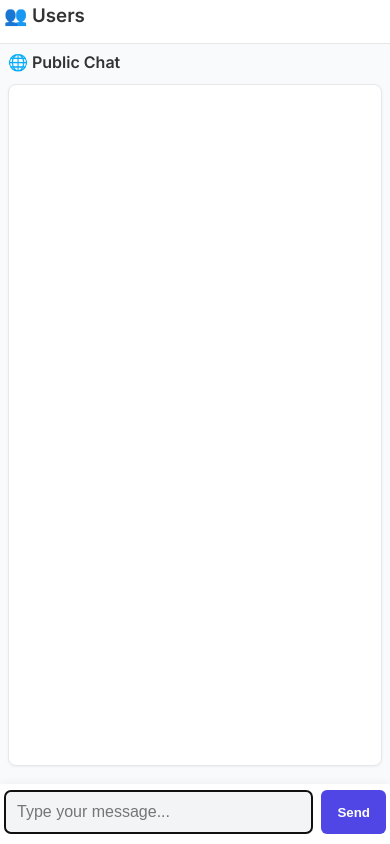
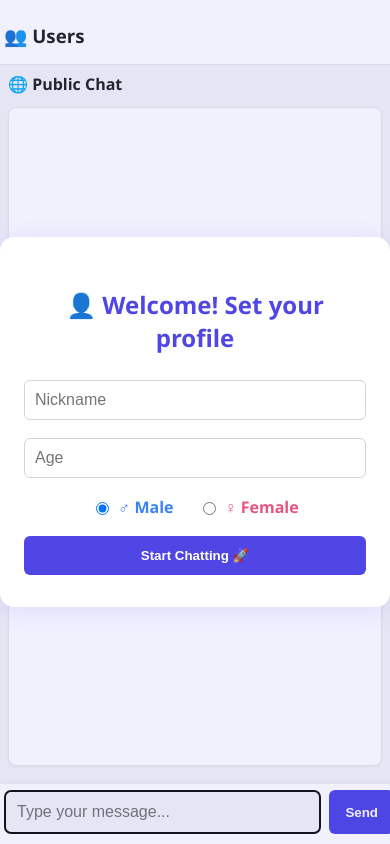
Before and after one commit to Roshan-Pokharel/anonymous_chatBot, a website: page public/index.html in a window 390 px wide. Drawn offline with nearby package versions, Linux system fonts and the light colour scheme; no server answers.

Commit message:
more refine interface

```diff
--- a/public/index.html
+++ b/public/index.html
@@ -2,38 +2,27 @@
 <html lang="en">
   <head>
     <meta charset="UTF-8" />
-    <title>Anon Chat</title>
-    <meta name="viewport" content="width=device-width, initial-scale=1.0" />
     <meta
       name="viewport"
       content="width=device-width, initial-scale=1.0, maximum-scale=1.0, user-scalable=no"
     />
-    <link
-      href="https://fonts.googleapis.com/css2?family=Inter:wght@400;600&display=swap"
-      rel="stylesheet"
-    />
+    <title>Anonymous ChatBot</title>
     <style>
-      * {
-        box-sizing: border-box;
+      body {
         margin: 0;
-        padding: 0;
-      }
-
-      body {
-        font-family: "Inter", sans-serif;
-        background: #f9fafb;
-        color: #333;
+        font-family: "Segoe UI", Arial, sans-serif;
+        background: #f3f4f6;
+        color: #222;
         display: flex;
         flex-direction: column;
         height: 100vh;
       }
-
       .container {
         flex: 1;
         display: flex;
         overflow: hidden;
+        height: 100vh;
       }
-
       #sidebar {
         width: 240px;
         background: #fff;
@@ -41,20 +30,17 @@
         padding: 16px;
         overflow-y: auto;
       }
-
       #chat {
         flex: 1;
         display: flex;
         flex-direction: column;
         padding: 16px;
       }
-
       #roomTitle {
         font-size: 1.2rem;
         font-weight: 600;
         margin-bottom: 12px;
       }
-
       #messages {
         flex: 1;
         overflow-y: auto;
@@ -63,22 +49,19 @@
         border: 1px solid #e5e7eb;
         border-radius: 8px;
         box-shadow: 0 1px 3px rgba(0, 0, 0, 0.05);
+        margin-bottom: 8px;
       }
-
       .msg {
         margin-bottom: 10px;
       }
-
       .msg span {
         font-weight: 600;
       }
-
       #form {
         display: flex;
         margin-top: 12px;
         gap: 10px;
       }
-
       #input {
         flex: 1;
         padding: 12px;
@@ -87,7 +70,6 @@
         border-radius: 6px;
         background: #f3f4f6;
       }
-
       button {
         padding: 12px 16px;
         background: #4f46e5;
@@ -96,30 +78,27 @@
         border-radius: 6px;
         font-weight: 600;
         cursor: pointer;
+        transition: background 0.2s;
       }
-
       button:hover {
         background: #4338ca;
       }
-
       .user {
         background: #f3f4f6;
         padding: 10px;
         border-radius: 6px;
         margin-bottom: 8px;
         cursor: pointer;
+        transition: background 0.2s;
       }
-
       .user:hover {
         background: #e5e7eb;
       }
-
       @media (max-width: 768px) {
         .container {
           flex-direction: column;
           height: 100vh;
         }
-
         #sidebar {
           width: 100%;
           border-right: none;
@@ -131,14 +110,12 @@
           max-height: 100px;
           overflow-x: auto;
         }
-
         .user {
           flex: 1 1 45%;
           text-align: center;
           min-width: 120px;
           margin-bottom: 0;
         }
-
         #chat {
           flex: 1;
           display: flex;
@@ -146,7 +123,6 @@
           padding: 8px;
           min-height: 0;
         }
-
         #form {
           flex-direction: row;
           gap: 8px;
@@ -159,63 +135,136 @@
           box-shadow: 0 -2px 8px rgba(0, 0, 0, 0.04);
           z-index: 10;
         }
-
         #messages {
-          margin-bottom: 70px; /* space for input */
+          margin-bottom: 70px;
         }
-
         button {
           width: auto;
           min-width: 60px;
         }
       }
-
       @media (max-width: 480px) {
         .user {
           flex: 1 1 100%;
           min-width: 0;
         }
-
         #input {
-          font-size: 16px; /* Prevent mobile zoom */
+          font-size: 16px;
         }
-
         #roomTitle {
           font-size: 1rem;
         }
-
         #sidebar {
           max-height: 70px;
           padding: 4px;
         }
-
         #form {
           padding: 6px 4px 10px 4px;
         }
       }
-
-      /* Prevent input zoom on iOS */
       input[type="text"],
       input[type="search"],
       input[type="email"],
-      input[type="password"] {
+      input[type="password"],
+      input[type="number"] {
+        font-size: 16px;
+      }
+      /* Minimal modal styles */
+      .modal {
+        position: fixed;
+        z-index: 1000;
+        left: 0;
+        top: 0;
+        width: 100vw;
+        height: 100vh;
+        background: rgba(79, 70, 229, 0.08);
+        display: flex;
+        align-items: center;
+        justify-content: center;
+      }
+      .modal-content {
+        background: #fff;
+        padding: 32px 24px;
+        border-radius: 14px;
+        box-shadow: 0 4px 24px rgba(79, 70, 229, 0.12);
+        min-width: 280px;
+        max-width: 92vw;
+        display: flex;
+        flex-direction: column;
+        gap: 8px;
+      }
+      .modal-content input[type="text"],
+      .modal-content input[type="number"] {
+        outline: none;
+        transition: border-color 0.2s;
+        border: 1px solid #d1d5db;
+        border-radius: 6px;
+        padding: 10px;
+        font-size: 16px;
+        margin-bottom: 10px;
+      }
+      .modal-content input:focus {
+        border-color: #4f46e5;
+      }
+      .modal-content button:hover {
+        background: #4338ca;
+      }
+      .gender-group {
+        display: flex;
+        justify-content: center;
+        gap: 24px;
+        margin-bottom: 10px;
+      }
+      .gender-group label {
+        display: flex;
+        align-items: center;
+        gap: 6px;
+        cursor: pointer;
         font-size: 16px;
       }
     </style>
   </head>
   <body>
+    <!-- Modern Modal for Nickname, Age, Gender -->
+    <div id="userModal" class="modal">
+      <form id="userForm" class="modal-content">
+        <h2 style="margin-bottom: 18px; color: #4f46e5; text-align: center">
+          👤 Welcome! Set your profile
+        </h2>
+        <input type="text" id="nicknameInput" placeholder="Nickname" required />
+        <input
+          type="number"
+          id="ageInput"
+          placeholder="Age"
+          min="10"
+          max="99"
+          required
+        />
+        <div class="gender-group">
+          <label>
+            <input type="radio" name="gender" value="male" checked />
+            <span style="color: #3b82f6; font-weight: 600">♂ Male</span>
+          </label>
+          <label>
+            <input type="radio" name="gender" value="female" />
+            <span style="color: #e75480; font-weight: 600">♀ Female</span>
+          </label>
+        </div>
+        <button type="submit">Start Chatting 🚀</button>
+      </form>
+    </div>
     <div class="container">
       <div id="sidebar">
         <h3 style="margin-bottom: 12px">👥 Users</h3>
         <div id="userList"></div>
       </div>
-
       <div id="chat">
-        <h2 id="roomTitle">🌐 Public Chat</h2>
+        <div id="roomTitle">🌐 Public Chat</div>
         <div id="messages"></div>
-        <form id="form">
+        <form id="form" autocomplete="off">
           <input
             id="input"
+            type="text"
             placeholder="Type your message..."
             autocomplete="off"
           />
@@ -223,20 +272,7 @@
         </form>
       </div>
     </div>
-
     <script src="/socket.io/socket.io.js"></script>
     <script src="script.js"></script>
   </body>
-  <script src="/socket.io/socket.io.js"></script>
-  <script src="script.js"></script>
-  <script>
-    // Keep focus in the input after sending
-    const form = document.getElementById("form");
-    const input = document.getElementById("input");
-    form.addEventListener("submit", function (e) {
-      setTimeout(() => input.focus(), 10);
-    });
-    // Optional: Focus input on page load
-    window.onload = () => input.focus();
-  </script>
 </html>
--- a/public/script.js
+++ b/public/script.js
@@ -1,34 +1,42 @@
-const socket = io("https://anonymous-chatbot-ifps.onrender.com");
+const socket = io();
 const form = document.getElementById("form");
 const input = document.getElementById("input");
 const messages = document.getElementById("messages");
 const userList = document.getElementById("userList");
 const roomTitle = document.getElementById("roomTitle");
 
+// Modal elements
+const userModal = document.getElementById("userModal");
+const userForm = document.getElementById("userForm");
+const nicknameInput = document.getElementById("nicknameInput");
+
 let currentRoom = "public";
 let myId = null;
 let myGender = "male";
 
-// Prompt for nickname and gender
-function askUserInfo() {
-  let nickname = "";
-  while (!nickname) {
-    nickname = prompt("Enter your nickname (visible to others):", "");
-    if (nickname === null) nickname = ""; // Prevent cancel
-  }
-  let gender = "";
-  while (!["male", "female"].includes(gender)) {
-    gender = prompt("Enter your gender (male/female):", "").toLowerCase();
-    if (gender === null) gender = "male";
-  }
-  myGender = gender;
-  socket.emit("user info", { nickname, gender });
+// Show modal and handle form
+function showUserModal() {
+  userModal.style.display = "flex";
+  nicknameInput.focus();
+
+  userForm.onsubmit = function (e) {
+    e.preventDefault();
+    const nickname = nicknameInput.value.trim();
+    const gender = userForm.gender.value;
+    if (!nickname) {
+      nicknameInput.focus();
+      return;
+    }
+    myGender = gender;
+    socket.emit("user info", { nickname, gender });
+    userModal.style.display = "none";
+    socket.emit("join room", "public");
+  };
 }
 
 socket.on("connect", () => {
   myId = socket.id;
-  askUserInfo();
-  socket.emit("join room", "public");
+  showUserModal();
 });
 
 form.addEventListener("submit", (e) => {
@@ -94,4 +102,6 @@ socket.on("user list", (users) => {
 });
 
 // Optional: Focus input on page load
-window.onload = () => input.focus();
+window.onload = () => {
+  input.focus();
+};
```
